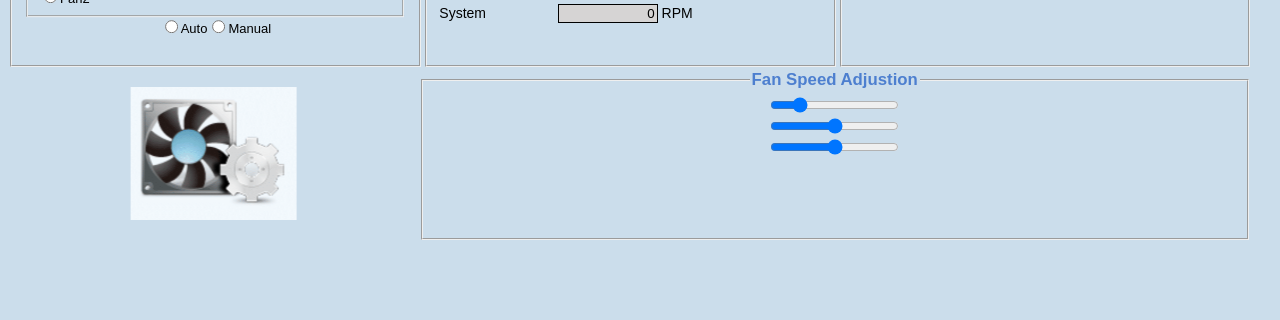
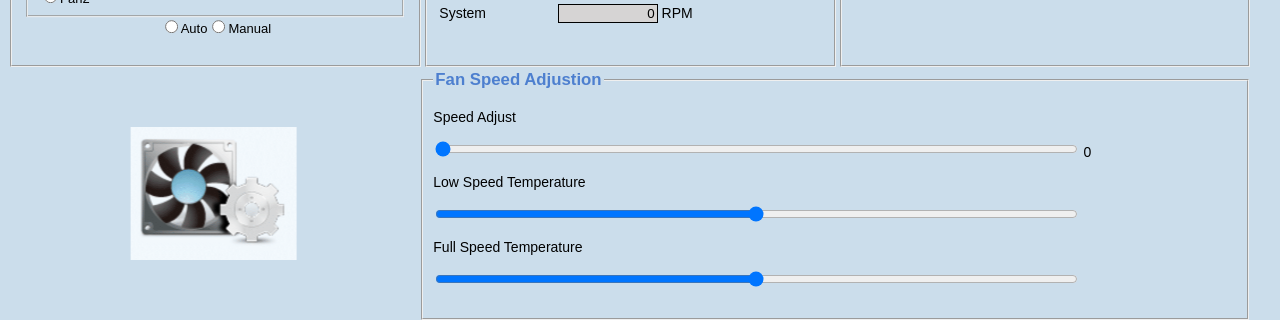
Before and after one commit to ds94059/Hi-Safe-UI, a React (Create React App) app: page /SmartFan in a window 1280 px wide. Shown: the part 584-904 px from the top of the page. Before the commit the page ends 824 px from the top, so only its background shows below. Built offline with nearby package versions, Linux system fonts and the light colour scheme.

Commit message:
smartfan 拉霸強化

```diff
--- a/src/smartfan.css
+++ b/src/smartfan.css
@@ -8,13 +8,12 @@
     width:32.5%;
     float: left;
     text-align: center;
-    height:170px;
+    height:250px;
 }
 .rightfan{
     width:65.5%;
     float:left;
-    height: 170px;
-    text-align: center;
+    height: 250px;
 }
 .radiobox{
     width:100%;
@@ -50,6 +49,10 @@
     width:30%;
 }
 
+input[type="range"] {
+    width:80%;
+  }
+
 @media (max-width:800px) {
     .wid33,.rightfan {width:100%;}
     .fansetimg,.leftfan{display: none;}
--- a/src/smartfan.js
+++ b/src/smartfan.js
@@ -3,9 +3,20 @@ import Icon from './Icon';
 import Upbar from './upbar';
 import './smartfan.css';
 class SmartFan extends React.Component{
+    constructor(props){
+        super(props)
+        this.state = {sped_adj: 0}
+        //設定該function的this為class本身
+        this.changeState = this.changeState.bind(this)
+    }
+    changeState(event){
+        //使用setState將值寫到nameVal中
+        this.setState({sped_adj:event.target.value})
+    }
     render(){
         const rpm_cpu=2667, rpm_chipset=0, rpm_system=0,
         temp_cpu=36,temp_chipset=35
+
         return(
             <div>
                 <Icon/>
@@ -48,8 +59,11 @@ class SmartFan extends React.Component{
                     </div>
                         <fieldset class="rightfan">
                             <legend class="blueword">Fan Speed Adjustion</legend>
-                            <input type="range" min="0" max="255" step="1" /><br/>
+                            <p>Speed Adjust</p>
+                            <input id="sped_adj" name="sped_adj" type="range" min="0" max="255" step="1" value={this.state.sped_adj} onchange={this.changeState}/> {this.state.sped_adj}<br/>
+                            <p>Low Speed Temperature</p>
                             <input type="range" min="0" max="100" step="1" /><br/>
+                            <p>Full Speed Temperature</p>
                             <input type="range" min="0" max="100" step="1" /><br/>
                         </fieldset>
 
```
